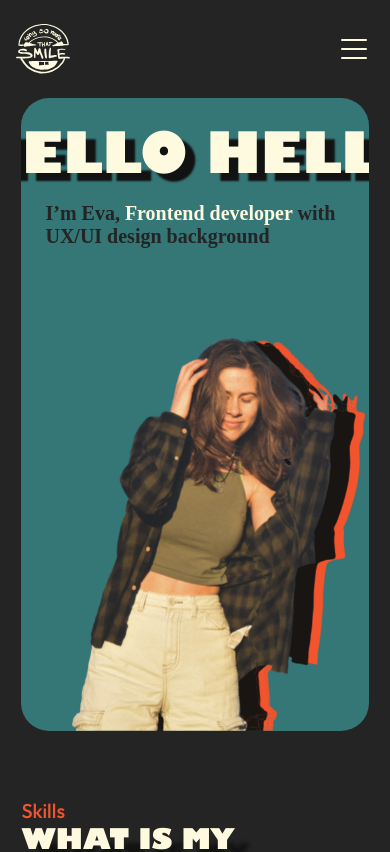
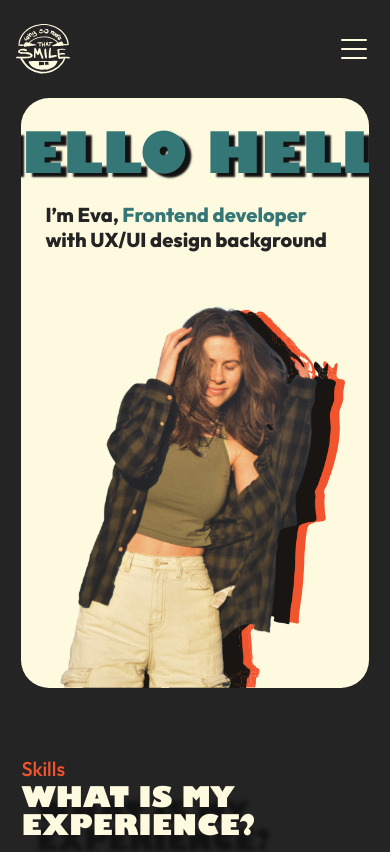
Before and after one commit to EvgeniaBabulkova/portfolio, a React (Vite) app: page / in a window 390 px wide. Shown: the top 852 px of the page. Built offline with nearby package versions, Linux system fonts and the light colour scheme; a web font is replaced by a local one.

Commit message:
responsive hero - keeping left container

```diff
--- a/src/components/homepage/HeroSection.tsx
+++ b/src/components/homepage/HeroSection.tsx
@@ -12,10 +12,14 @@ export default function HeroSection() {
           <span> hello hello hello</span>
         </div>
 
-        <div className="flex flex-col gap-(--spacing-md) m-(--spacing-xl) mr-(--spacing-3xl)">
-          <h3>I’m Eva, Frontend developer with UX/UI design background</h3>
+        <div className={heroStyles.leftContent}>
+          <h3>
+            I’m Eva, <span className="text-(--col-text-secondary)">Frontend developer</span> with UX/UI design
+            background
+          </h3>
           <h5>experienced in building scalable React + TypeScript applications</h5>
           <LinkButton link={resumeLink}>View Resume</LinkButton>
+          <img className={heroStyles.mobilePh} src={Eva} alt="Evgenia Babulkova" />
         </div>
       </div>
 
@@ -25,9 +29,6 @@ export default function HeroSection() {
           <span> hello hello hello</span>
         </div>
 
-        <h5 className={heroStyles.mobileIntro}>
-          I’m Eva, <span className="text-(--col-text-primary)">Frontend developer</span> with UX/UI design background
-        </h5>
         <img src={Eva} alt="Evgenia Babulkova" />
       </div>
     </section>
--- a/src/styles/hero.module.css
+++ b/src/styles/hero.module.css
@@ -41,8 +41,17 @@
   position: relative;
 }
 
-.mobileIntro {
+.heroLeft img {
   display: none;
+}
+
+.leftContent {
+  display: flex;
+  flex-direction: column;
+  gap: var(--spacing-md);
+  margin-block: var(--spacing-xl);
+  margin-inline-start: var(--spacing-xl);
+  margin-inline-end: var(--spacing-3xl);
 }
 
 .heroRight > img {
@@ -76,36 +85,46 @@
 @media (max-width: 600px) {
   .heroSection {
     grid-template-columns: 1fr;
+    grid-template-rows: 70vh;
+  }
+
+  .heroRight {
+    display: none;
   }
 
   .heroLeft {
-    display: none;
-  }
-
-  .heroRight {
     display: flex;
     flex-direction: column;
-    align-items: flex-start;
     padding-top: var(--spacing-lg);
     gap: var(--spacing-lg);
   }
 
-  .heroRight > img {
-    position: static;
+  .heroLeft h5,
+  .heroLeft a {
+    display: none;
+  }
+
+  .heroLeft h3 {
+    font: var(--font-h5);
+  }
+
+  .heroLeft img {
+    display: block;
     align-self: flex-end;
     max-height: 50vh;
-    margin-top: auto;
   }
 
-  .mobileIntro {
-    display: block;
+  .leftContent {
+    flex: 1;
+    justify-content: space-between;
+    margin-block: 0;
     margin-inline: var(--spacing-lg);
-    color: var(--col-text-invert);
   }
 
   .marquee span {
     text-transform: uppercase;
     font: var(--font-title-mobile);
+    text-shadow: var(--shadow-title-mobile);
   }
 
   .marquee {
--- a/src/styles/variables.css
+++ b/src/styles/variables.css
@@ -22,6 +22,7 @@
   /* shadow */
   --shadow: 15px 15px 4px rgba(0, 0, 0, 0.5);
   --shadow-title: 10px 8px 2px rgba(18, 18, 18, 1);
+  --shadow-title-mobile: 6px 4px 2px rgba(18, 18, 18, 1);
 
   /* overlay */
   --overlay: rgba(0, 0, 0, 0.9);
@@ -58,7 +59,7 @@
   --font-h2: 800 36px "Outfit"; /* heading in hero */
   --font-h3: 800 28px "Outfit"; /* skill card headings */
   --font-h4: 800 24px "Outfit"; /* case studies brief section headings */
-  --font-h5: 700 20px "Outfit"; /* case studies brief section headings */
+  --font-h5: 800 20px "Outfit"; /* case studies brief section headings */
 
   --font-body-big: 400 20px "Outfit"; /* prj brief details */
   --font-body-1: 400 16px "Outfit";
```
